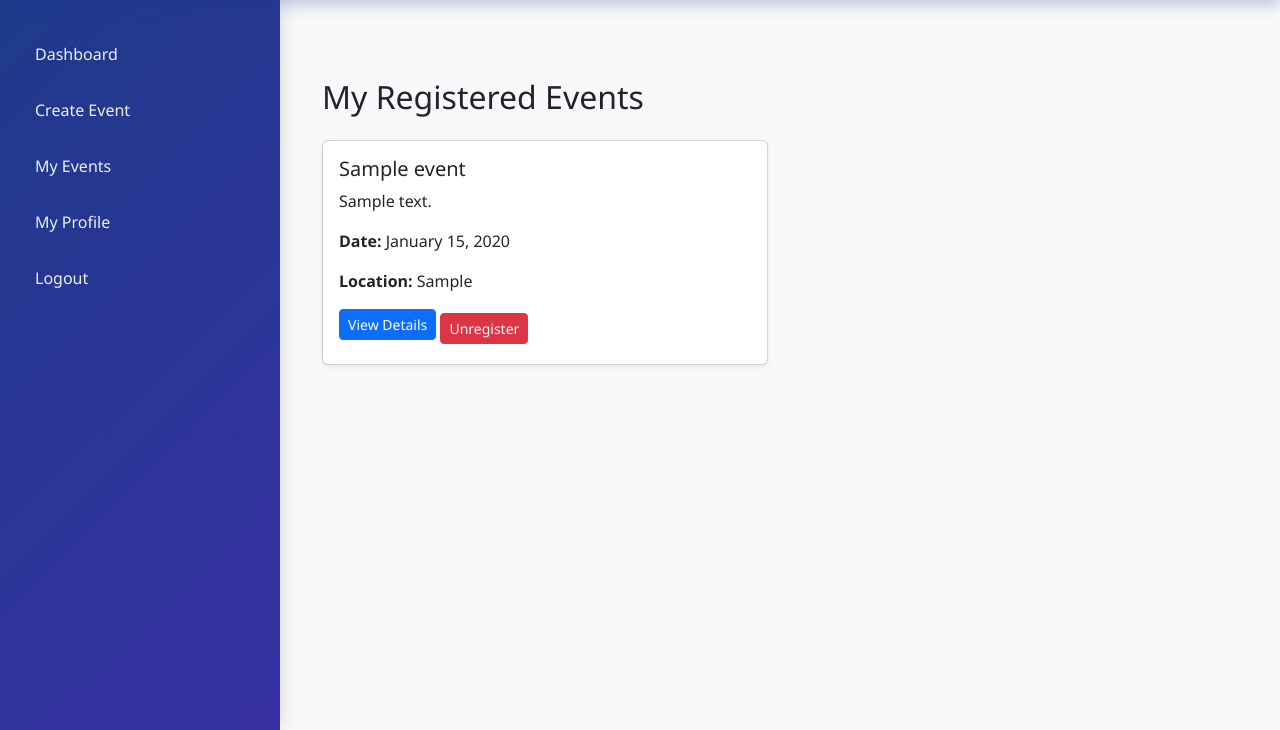
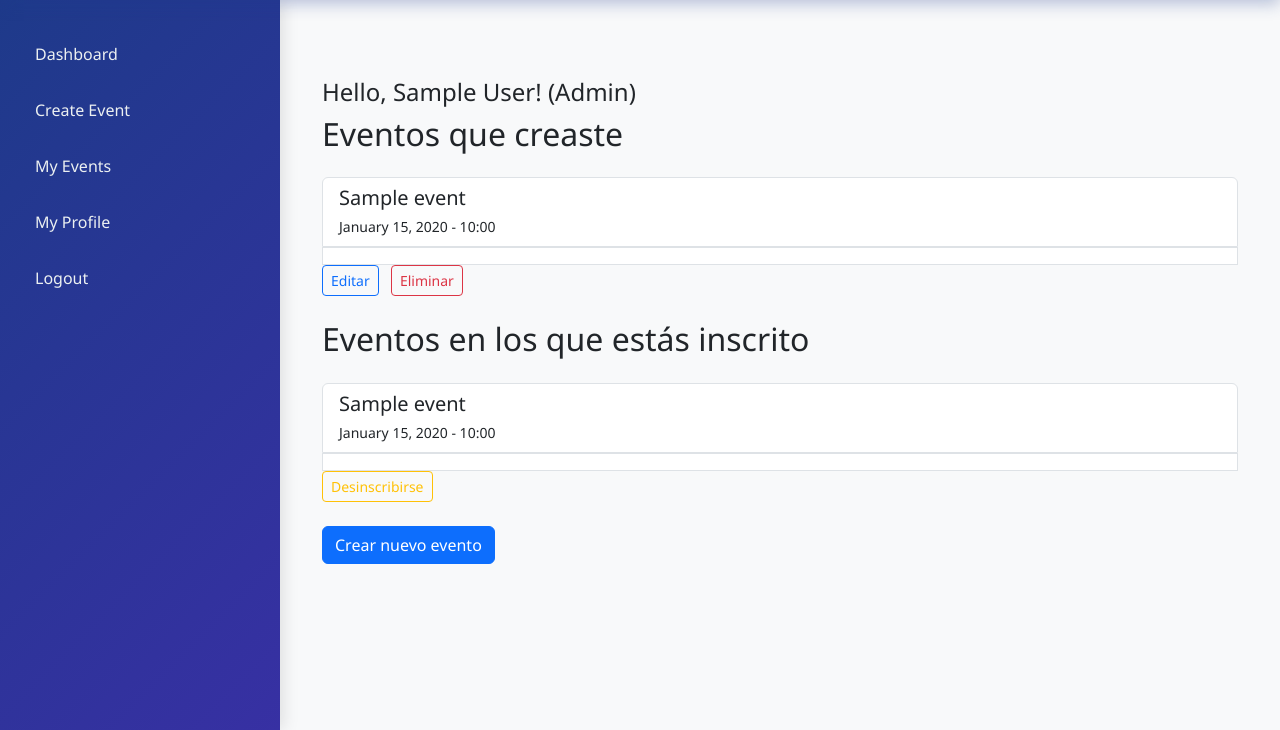
Before and after one commit to matias-martinez-moreno/SphereLink, a Django app: page /my_events/ in a window 1280 px wide. Shown: the part 70-800 px from the top of the page. Run offline with Django 5.2, Linux system fonts and the light colour scheme; a user stored in the database is signed in; tables that the repository leaves empty hold one stand-in row (values such as "Sample post").

Commit message:
fr6,8,18

```diff
--- a/events/templates/events/dashboard.html
+++ b/events/templates/events/dashboard.html
@@ -6,9 +6,9 @@
 <div class="container-fluid">
     <!-- Header -->
     <div class="row mb-4">
-        <div class="col-12">
-            <h1 class="display-4 text-primary mb-3">Connect with Your Organization</h1>
-            <p class="lead text-muted">Discover and join amazing events in your community</p>
+        <div class="col-15">
+            <h1 class="display-4 text-primary mb-3">Hello, {{ request.user.get_full_name|default:request.user.username }}!</h1>
+            <p class="lead text-muted">Discover,create and join amazing events in your community</p>
         </div>
     </div>
 
--- a/events/templates/events/my_events.html
+++ b/events/templates/events/my_events.html
@@ -1,36 +1,57 @@
 {% extends 'events/base.html' %}
 
-{% block title %}My Events - SphereLink{% endblock %}
+{% block title %}Mis Eventos - SphereLink{% endblock %}
 
 {% block content %}
 <div class="container my-5">
-    <h2 class="mb-4">My Registered Events</h2>
+    <h4>
+        Hello, {{ request.user.get_full_name|default:request.user.username }}!
+        {% if request.user.is_superuser %}
+          (Admin)
+        {% else %}
+          (User)
+        {% endif %}
+      </h4>
 
-    {% if registered_events %}
-        <div class="row row-cols-1 row-cols-md-2 g-4">
-            {% for event in registered_events %}
-            <div class="col">
-                <div class="card h-100 shadow-sm">
-                    <div class="card-body">
-                        <h5 class="card-title">{{ event.title }}</h5>
-                        <p class="card-text">{{ event.description|truncatewords:25 }}</p>
-                        <p><strong>Date:</strong> {{ event.formatted_date }}</p>
-                        <p><strong>Location:</strong> {{ event.location }}</p>
-                        <a href="{% url 'event_detail' event.id %}" class="btn btn-primary btn-sm mb-2">View Details</a>
-
-                        <!-- Botón para desinscribirse -->
-                        <form action="{% url 'unregister_event' event.id %}" method="post" style="display:inline;">
-                            {% csrf_token %}
-                            <button type="submit" class="btn btn-danger btn-sm">Unregister</button>
-                        </form>
+    <h2 class="mb-4">Eventos que creaste</h2>
+    {% if created_events %}
+        <div class="list-group mb-4">
+            {% for event in created_events %}
+                <a href="{% url 'event_detail' event.id %}" class="list-group-item list-group-item-action d-flex justify-content-between align-items-center">
+                    <div>
+                        <h5 class="mb-1">{{ event.title }}</h5>
+                        <small>{{ event.formatted_date }} - {{ event.time }}</small>
                     </div>
-                </div>
-            </div>
+                    <div>
+                        <a href="{% url 'edit_event' event.id %}" class="btn btn-sm btn-outline-primary me-2">Editar</a>
+                        <a href="{% url 'delete_event' event.id %}" class="btn btn-sm btn-outline-danger">Eliminar</a>
+                    </div>
+                </a>
             {% endfor %}
         </div>
     {% else %}
-        <p>You have not registered for any events yet.</p>
-        <a href="{% url 'dashboard' %}" class="btn btn-outline-primary mt-3">Go to Dashboard</a>
+        <p>No has creado ningún evento aún.</p>
     {% endif %}
+
+    <h2 class="mb-4">Eventos en los que estás inscrito</h2>
+    {% if registered_events %}
+        <div class="list-group">
+            {% for event in registered_events %}
+                <a href="{% url 'event_detail' event.id %}" class="list-group-item list-group-item-action d-flex justify-content-between align-items-center">
+                    <div>
+                        <h5 class="mb-1">{{ event.title }}</h5>
+                        <small>{{ event.formatted_date }} - {{ event.time }}</small>
+                    </div>
+                    <div>
+                        <a href="{% url 'unregister_event' event.id %}" class="btn btn-sm btn-outline-warning">Desinscribirse</a>
+                    </div>
+                </a>
+            {% endfor %}
+        </div>
+    {% else %}
+        <p>No estás inscrito en ningún evento aún.</p>
+    {% endif %}
+
+    <a href="{% url 'create_event' %}" class="btn btn-primary mt-4">Crear nuevo evento</a>
 </div>
 {% endblock %}
--- a/events/urls.py
+++ b/events/urls.py
@@ -4,7 +4,6 @@ from . import views
 urlpatterns = [
     path('', views.login_view, name='login'),  # raíz es login
     path('dashboard/', views.dashboard_view, name='dashboard'),
-    path('create-event/', views.create_event_view, name='create_event'),
     path('profile/', views.profile_view, name='profile'),
     path('logout/', views.logout_view, name='logout'),
     path('events/', views.events_list_view, name='events_list'),
@@ -12,5 +11,8 @@ urlpatterns = [
     path('my_events/', views.my_events_view, name='my_events'),
     path('event/<int:event_id>/register/', views.register_event_view, name='register_event'),
     path('event/<int:event_id>/unregister/', views.unregister_event_view, name='unregister_event'),
+    path('create_event/', views.create_event_view, name='create_event'),
+    path('event/<int:event_id>/edit/', views.edit_event_view, name='edit_event'),
+    path('event/<int:event_id>/delete/', views.delete_event_view, name='delete_event'),
 
 ]
--- a/events/views.py
+++ b/events/views.py
@@ -5,6 +5,7 @@ from django.http import HttpResponse
 from django.db.models import Q
 from django.utils import timezone
 from .models import Event,EventRegistration
+from .forms import EventForm
 
 def login_view(request):
     return render(request, 'events/login.html')
@@ -66,15 +67,19 @@ def event_detail_view(request, event_id):
     }
     return render(request, 'events/event_detail.html', context)
 
+@login_required
 def my_events_view(request):
     user = request.user
-    # Obtener todos los eventos en los que el usuario está registrado
-    registered_events = Event.objects.filter(registrations__user=user).order_by('date')
+    created_events = Event.objects.filter(created_by=user).order_by('-created_at')
+    registered_events = Event.objects.filter(registrations__user=user).order_by('-date')
 
     context = {
+        'created_events': created_events,
         'registered_events': registered_events,
     }
     return render(request, 'events/my_events.html', context)
+
+
 def register_event_view(request, event_id):
     user = request.user
     if not user.is_authenticated:
@@ -83,7 +88,7 @@ def register_event_view(request, event_id):
 
     event = get_object_or_404(Event, id=event_id)
 
-    # Usar related_name 'registrations' en lugar de 'eventregistration_set'
+
     already_registered = event.registrations.filter(user=user).exists()
 
     if already_registered:
@@ -109,3 +114,56 @@ def unregister_event_view(request, event_id):
         messages.warning(request, "No estabas registrado en este evento.")
 
     return redirect('my_events')
+@login_required
+def create_event_view(request):
+    if request.method == 'POST':
+        form = EventForm(request.POST, request.FILES)
+        if form.is_valid():
+            new_event = form.save(commit=False)
+            new_event.created_by = request.user
+            new_event.is_official = False
+            new_event.save()
+            return redirect('my_events')
+        else:
+            print(form.errors)  # <- Para depurar errores
+    else:
+        form = EventForm()
+
+    return render(request, 'events/create_event.html', {'form': form})
+
+
+def edit_event_view(request, event_id):
+    event = get_object_or_404(Event, id=event_id)
+
+    # Verificar que el usuario actual sea el creador del evento
+    if event.created_by != request.user:
+        messages.error(request, "No tienes permiso para editar este evento.")
+        return redirect('my_events')
+
+    if request.method == 'POST':
+        form = EventForm(request.POST, request.FILES, instance=event)
+        if form.is_valid():
+            form.save()
+            messages.success(request, "Evento actualizado correctamente.")
+            return redirect('my_events')
+    else:
+        form = EventForm(instance=event)
+
+    return render(request, 'events/edit_event.html', {'form': form, 'event': event})
+
+
+@login_required
+def delete_event_view(request, event_id):
+    event = get_object_or_404(Event, id=event_id)
+
+    if event.created_by != request.user:
+        messages.error(request, "No tienes permiso para eliminar este evento.")
+        return redirect('my_events')
+
+    if request.method == 'POST':
+        event.delete()
+        messages.success(request, "Evento eliminado correctamente.")
+        return redirect('my_events')
+
+    # Opcional: mostrar una confirmación antes de eliminar
+    return render(request, 'events/delete_event_confirm.html', {'event': event})
```
Also changed, not shown: events/forms.py (added, +22 -0 lines), events/templates/events/create_event.html (+59 -3 lines), events/templates/events/delete_event_confirm.html (added, +14 -0 lines), events/templates/events/edit_event.html (added, +23 -0 lines), event_images copy/AI_and_Machine_Learning_Workshop.png (added), event_images copy/ChatGPT_Image_6_ago_2025_21_12_56.png (added), event_images copy/calculus.png (added), event_images copy/canchas_eafit.jpg (added), event_images copy/career_fair.jpeg (added), event_images copy/download.jpeg (added), event_images copy/download_lvksBBi.jpeg (added), event_images copy/logo.png (added), event_images copy/mental_health.jpeg (added), event_images copy/placa-deportiva-sec1500.jpg (added), 1 more files.
